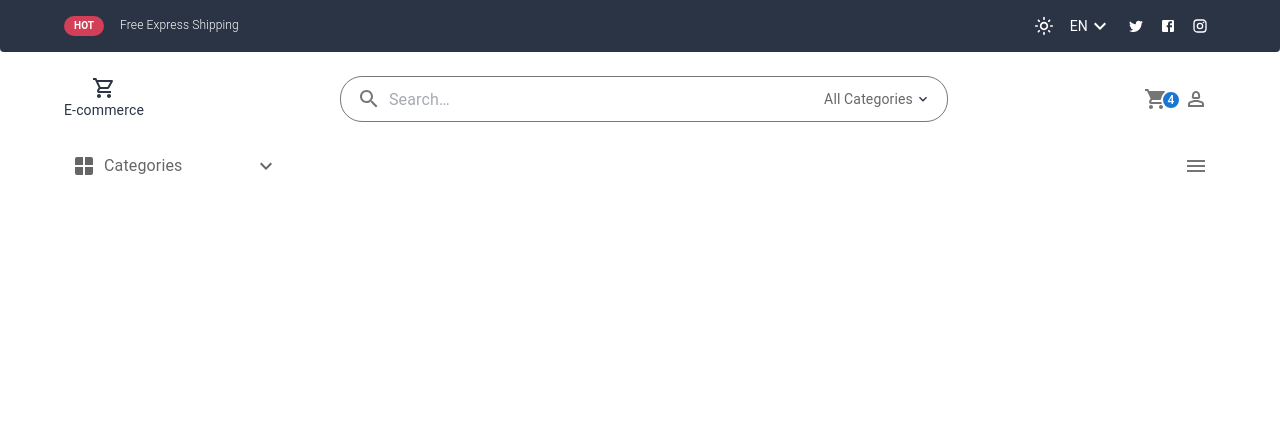
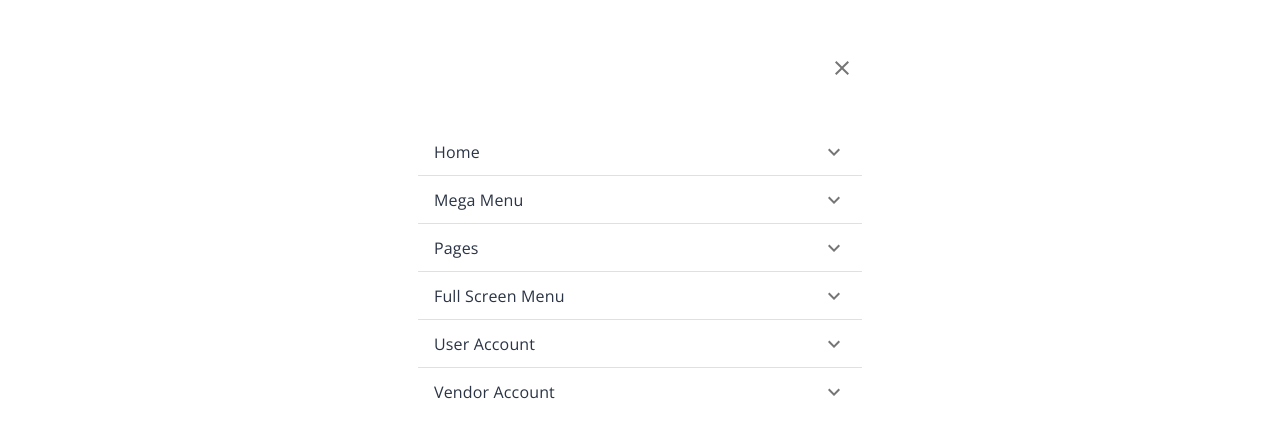
Before and after one commit to abdoBadawy74/Ecommerce, a React (Vite) app: page / in a window 1280 px wide. Shown: the top 438 px of the page. Built offline with nearby package versions, Linux system fonts and the light colour scheme.

Commit message:
finish toggle bar #2

```diff
--- a/src/Components/header/ToggleBar.jsx
+++ b/src/Components/header/ToggleBar.jsx
@@ -1,6 +1,7 @@
 import {
   Box,
   Container,
+  Drawer,
   IconButton,
   ListItemIcon,
   ListItemText,
@@ -20,7 +21,15 @@ import {
   ElectricBikeOutlined,
   LaptopChromebookOutlined,
   MenuBookOutlined,
+  Close,
 } from "@mui/icons-material";
+import Accordion from "@mui/material/Accordion";
+import AccordionSummary from "@mui/material/AccordionSummary";
+import AccordionDetails from "@mui/material/AccordionDetails";
+import ExpandMoreIcon from "@mui/icons-material/ExpandMore";
+import List from "@mui/material/List";
+import ListItem from "@mui/material/ListItem";
+import ListItemButton from "@mui/material/ListItemButton";
 
 export default function ToggleBar() {
   const [anchorEl, setAnchorEl] = useState(null);
@@ -33,6 +42,23 @@ export default function ToggleBar() {
   };
 
   const theme = useTheme();
+  const [state, setState] = useState({
+    top: true,
+    left: false,
+    bottom: false,
+    right: false,
+  });
+
+  const toggleDrawer = (anchor, open) => (event) => {
+    if (
+      event.type === "keydown" &&
+      (event.key === "Tab" || event.key === "Shift")
+    ) {
+      return;
+    }
+
+    setState({ ...state, [anchor]: open });
+  };
 
   return (
     <Container
@@ -81,15 +107,13 @@ export default function ToggleBar() {
             "aria-labelledby": "basic-button",
           }}
           sx={{
-
             ".MuiPaper-root": {
               width: "222px",
               // @ts-ignore
               bgcolor: theme.palette.myColor.main,
-            }
+            },
           }}
         >
-
           <MenuItem onClick={handleClose}>
             <ListItemIcon>
               <ElectricBikeOutlined fontSize="small" />
@@ -115,12 +139,106 @@ export default function ToggleBar() {
             </ListItemIcon>
             <ListItemText>Games</ListItemText>
           </MenuItem>
-
         </Menu>
       </Box>
-      <IconButton>
+      <IconButton onClick={toggleDrawer("top", true)}>
         <MenuIcon />
       </IconButton>
+      <Drawer
+        anchor={"top"}
+        open={state["top"]}
+        onClose={toggleDrawer("top", false)}
+        sx={{
+          ".MuiPaper-root.MuiDrawer-paperAnchorTop": {
+            height: "100%",
+          },
+        }}
+      >
+        <Box
+          sx={{
+            width: 444,
+            mx: "auto",
+            mt: 6,
+            position: "relative",
+            pt: 10,
+          }}
+        >
+          <IconButton
+            onClick={toggleDrawer("top", false)}
+            sx={{
+              position: "absolute",
+              top: 0,
+              right: 0,
+            }}
+          >
+            <Close />
+          </IconButton>
+
+          {[
+            {
+              mainLink: "Home",
+              subLink: ["Link 1 ", "Link 2", "Link 3"],
+            },
+            {
+              mainLink: "Mega Menu",
+              subLink: ["Link 1 ", "Link 2", "Link 3"],
+            },
+            {
+              mainLink: "Pages",
+              subLink: ["Link 1 ", "Link 2", "Link 3"],
+            },
+            {
+              mainLink: "Full Screen Menu",
+              subLink: ["Link 1 ", "Link 2", "Link 3"],
+            },
+            {
+              mainLink: "User Account",
+              subLink: ["Link 1 ", "Link 2", "Link 3"],
+            },
+            {
+              mainLink: "Vendor Account",
+              subLink: ["Link 1 ", "Link 2", "Link 3"],
+            },
+          ].map((item, index) => (
+            <Accordion
+              key={index}
+              elevation={0}
+              sx={{
+                bgcolor: "transparent",
+              }}
+            >
+              <AccordionSummary
+                expandIcon={<ExpandMoreIcon />}
+                aria-controls="panel1-content"
+                id="panel1-header"
+              >
+                {item.mainLink}
+              </AccordionSummary>
+
+              <List
+                sx={{
+                  py: 0,
+                  my: 0,
+                }}
+              >
+                {item.subLink.map((subItem, index) => (
+                  <ListItem
+                    key={index}
+                    sx={{
+                      py: 0,
+                      my: 0,
+                    }}
+                  >
+                    <ListItemButton>
+                      <ListItemText primary={subItem} />
+                    </ListItemButton>
+                  </ListItem>
+                ))}
+              </List>
+            </Accordion>
+          ))}
+        </Box>
+      </Drawer>
     </Container>
   );
 }
```
